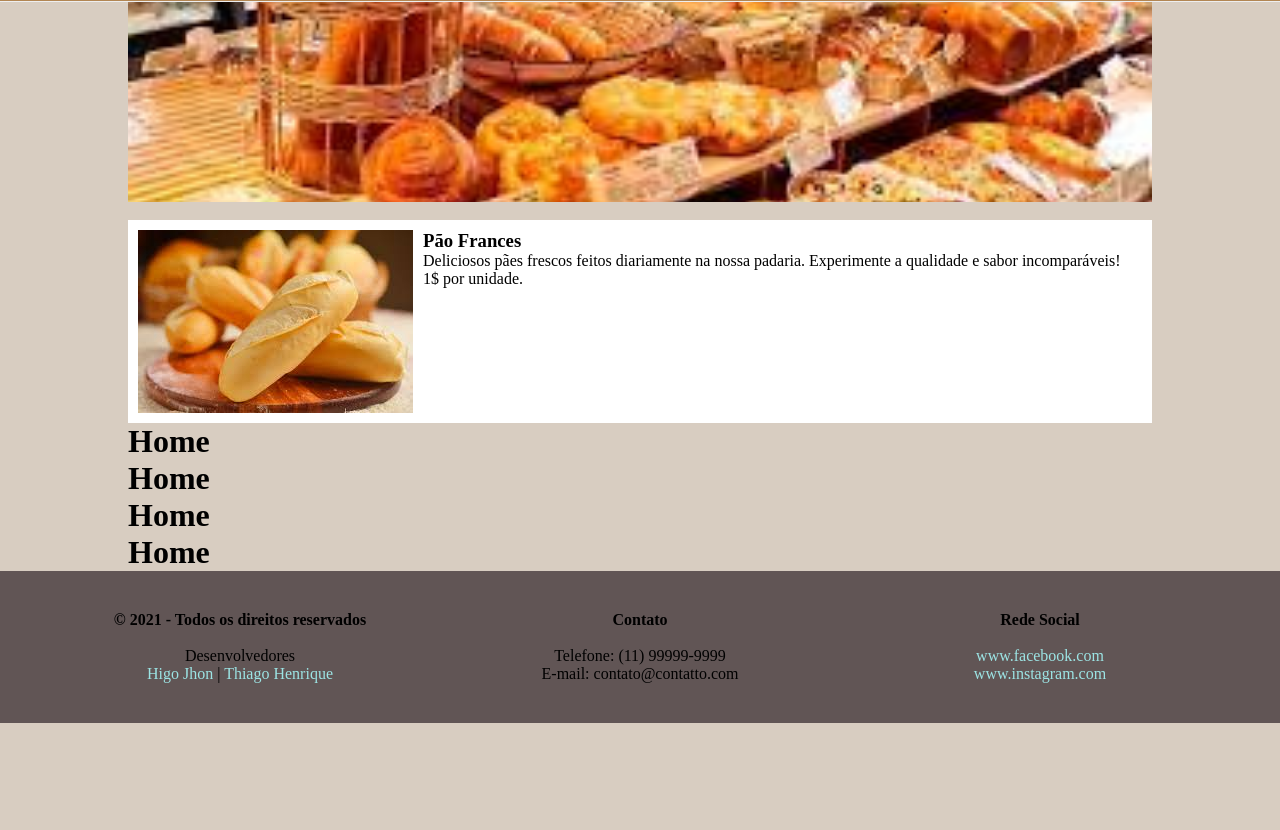
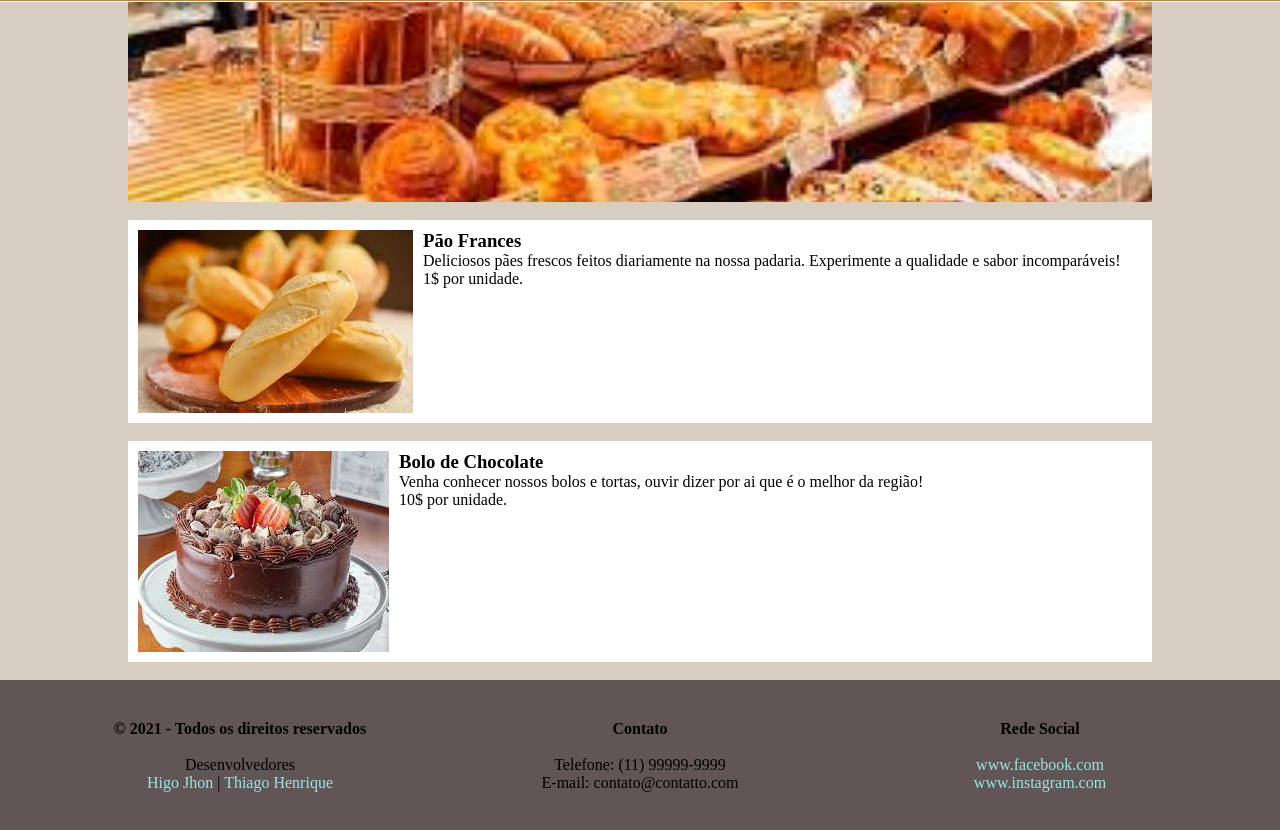
Before and after one commit to HigoJhon/Padaria, a React (Vite) app: page / in a window 1280 px wide. Shown: the part 358-1188 px from the top of the page. Before the commit the page ends 1081 px from the top, so only its background shows below. Built offline with nearby package versions, Linux system fonts and the light colour scheme; the HTML template or start-up script is replaced by a standard one.

Commit message:
FEAT: Adcionando img do bolo,  inforaçõe e CSS

```diff
--- a/src/pages/home.jsx
+++ b/src/pages/home.jsx
@@ -3,6 +3,7 @@ import Footer from '../components/footer';
 import '../style/home.css';
 import Paes from '../assets/paes.jpeg';
 import Pao from '../assets/pao.jpeg';
+import bolo from '../assets/bolo.jpeg';
 
 const Home = () => {
     return (
@@ -15,18 +16,26 @@ const Home = () => {
                     <img src={Paes} alt="Pão delicioso"/>
                 </div>
                 <br />
-                <div className='inf-pao'>
-                    <img src={Pao} alt="informações do pao" />
-                    <div>
-                        <h3>Pão Frances</h3>
-                        <p>Deliciosos pães frescos feitos diariamente na nossa padaria. Experimente a qualidade e sabor incomparáveis!</p>
-                        <p>1$ por unidade.</p>
+                <div className='div-itens'>
+                    <div className='div-inf'>
+                        <img src={Pao} alt="informações do pao" />
+                        <div>
+                            <h3>Pão Frances</h3>
+                            <p>Deliciosos pães frescos feitos diariamente na nossa padaria. Experimente a qualidade e sabor incomparáveis!</p>
+                            <p>1$ por unidade.</p>
+                        </div>
+                    </div>
+                    <br />
+                    <div className='div-inf'>
+                        <img src={bolo} alt="informações do bolo" />
+                        <div>
+                            <h3>Bolo de Chocolate</h3>
+                            <p>Venha conhecer nossos bolos e tortas, ouvir dizer por ai que é o melhor da região!</p>
+                            <p>10$ por unidade.</p>
+                        </div>
                     </div>
                 </div>
-                    <h1>Home</h1>
-                    <h1>Home</h1>
-                    <h1>Home</h1>
-                    <h1>Home</h1>
+                <br />
             </main>
             <footer>
                 <Footer />
--- a/src/style/home.css
+++ b/src/style/home.css
@@ -29,31 +29,31 @@ main {
 /* CSS dos Paes co informações  */
 
 
-.inf-pao {
+.div-inf {
     display: flex;
     justify-content: space-between;
     padding: 10px;
     background-color: #fff;
 }
 
-.inf-pao img {
+.div-inf img {
     max-width: 100%; /* Garante que a imagem não ultrapasse a largura do contêiner */
     height: auto; /* Mantém a proporção da imagem */
 }
 
-.inf-pao div {
+.div-inf div {
     flex-grow: 1; /* Ocupa o espaço restante no contêiner */
     margin-left: 10px; /* Adiciona espaço à esquerda da div */
 }
 
 /* Adicione uma media query para ajustar o layout em telas menores */
 @media (max-width: 768px) {
-    .inf-pao {
+    .div-inf {
         flex-direction: column; /* Altera para layout de coluna em telas menores */
         align-items: center; /* Centraliza os itens quando estão empilhados verticalmente */
     }
 
-    .inf-pao div {
+    .div-inf div {
         margin-left: 0; /* Remove a margem à esquerda na visualização de coluna */
         margin-top: 10px; /* Adiciona espaço acima da div quando estão empilhadas verticalmente */
     }
```
Also changed, not shown: src/assets/bolo.jpeg (added).
